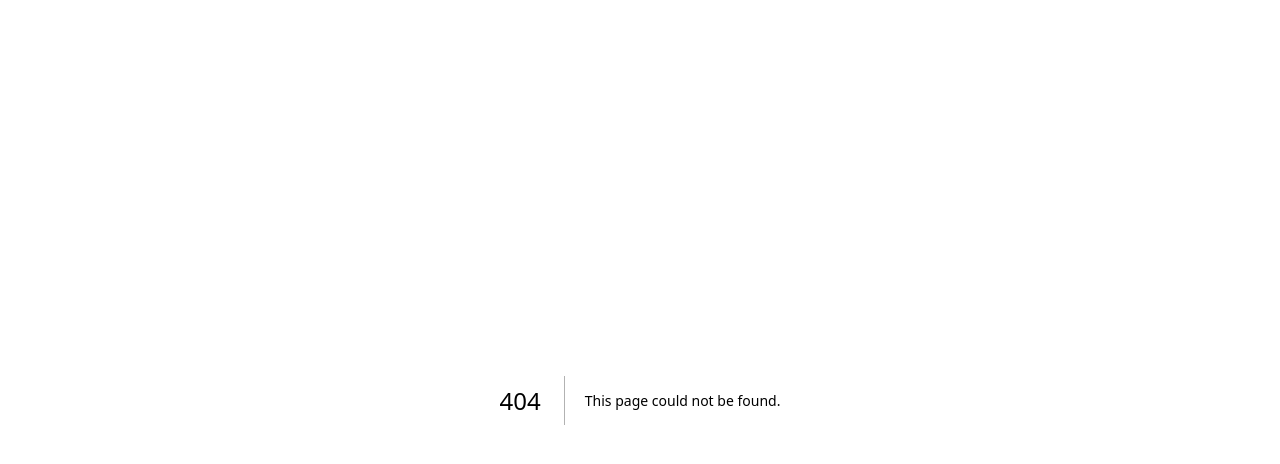
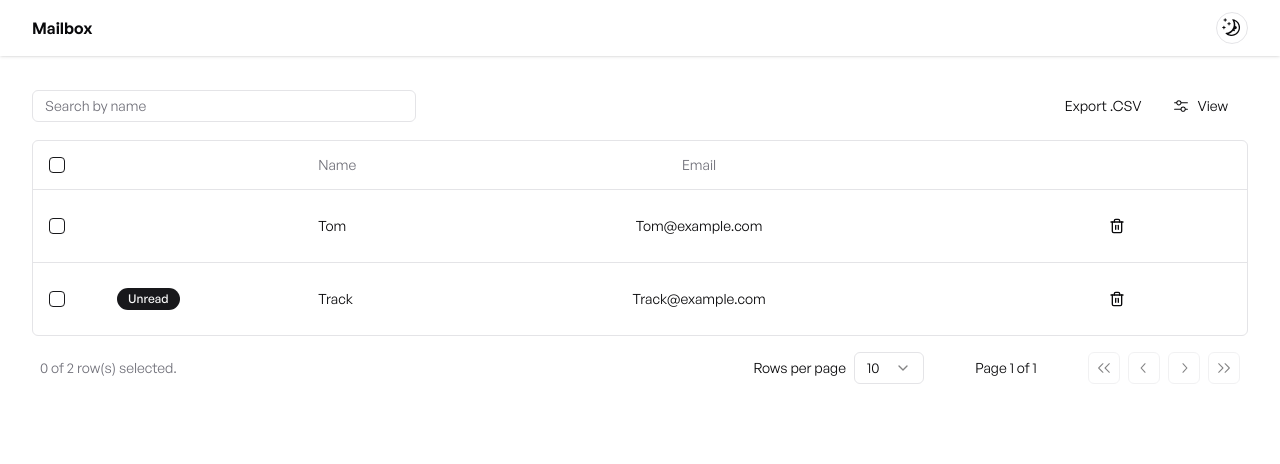
Before and after one commit to AbhirajSinha179/enterprise-workerai, a Next.js app: page /mailbox in a window 1280 px wide. Before the commit this address had no page. Shown: the top 464 px of the page. Built offline with nearby package versions, Linux system fonts and the light colour scheme.

Commit message:
basic mailbox working

```diff
--- a/app/(main)/dashboard/(leads)/data/schema.tsx
+++ b/app/(main)/dashboard/(leads)/data/schema.tsx
@@ -2,7 +2,7 @@ import { z } from "zod"
 
 // We're keeping a simple non-relational schema here.
 // IRL, you will have a schema for your data models.
-export const taskSchema = z.object({
+export const leadsSchema = z.object({
     id: z.string(),
     name: z.string(),
     email: z.string(),
@@ -11,4 +11,4 @@ export const taskSchema = z.object({
     engaged: z.string(),
 })
 
-export type Task = z.infer<typeof taskSchema>
+export type Leads = z.infer<typeof leadsSchema>
--- a/app/(main)/dashboard/(leads)/data/seed.tsx
+++ /dev/null
@@ -1,20 +0,0 @@
-import { faker } from "@faker-js/faker"
-import fs from "fs"
-import path from "path"
-
-import { labels, priorities, statuses } from "./data"
-
-const tasks = Array.from({ length: 100 }, () => ({
-    id: `TASK-${faker.number.int({ min: 1000, max: 9999 })}`,
-    title: faker.hacker.phrase().replace(/^./, (letter) => letter.toUpperCase()),
-    status: faker.helpers.arrayElement(statuses).value,
-    label: faker.helpers.arrayElement(labels).value,
-    priority: faker.helpers.arrayElement(priorities).value,
-}))
-
-fs.writeFileSync(
-    path.join(__dirname, "tasks.json"),
-    JSON.stringify(tasks, null, 2)
-)
-
-console.log("✅ Tasks data generated.")
--- a/app/(main)/dashboard/(leads)/leads/page.tsx
+++ b/app/(main)/dashboard/(leads)/leads/page.tsx
@@ -2,7 +2,7 @@ import Link from "next/link"
 import { z } from "zod"
 import { promises as fs } from "fs"
 import path from "path"
-import { taskSchema } from "@/app/(main)/dashboard/(leads)/data/schema"
+import { leadsSchema } from "@/app/(main)/dashboard/(leads)/data/schema"
 import { ContentLayout } from "@/components/layout/content-layout"
 import { columns } from "@/components/leads/columns"
 import { DataTable } from "@/components/leads/data-table"
@@ -16,17 +16,17 @@ import {
 } from "@/components/ui/breadcrumb"
 
 
-async function getTasks() {
+async function getLeads() {
   const data = await fs.readFile(
-    path.join(process.cwd(), "app/(main)/dashboard/(leads)/data/tasks.json")
+    path.join(process.cwd(), "app/(main)/dashboard/(leads)/data/leads.json")
   )
-  const tasks = JSON.parse(data.toString())
+  const leads = JSON.parse(data.toString())
 
-  return z.array(taskSchema).parse(tasks)
+  return z.array(leadsSchema).parse(leads)
 }
 
 export default async function Leads() {
-  const tasks = await getTasks()
+  const tasks = await getLeads()
   return (
     <ContentLayout title="Leads">
       <Breadcrumb>
--- a/app/(main)/dashboard/mailbox/page.tsx
+++ /dev/null
@@ -1,12 +0,0 @@
-import {
-  Mailbox
-} from "@/components/mailbox/mailbox";
-
-export default function MailboxPage() {
-  return (
-    <main>
-      hemlo
-      <Mailbox />
-    </main>
-  );
-}
--- /dev/null
+++ b/app/(site)/(mailbox)/data/data.tsx
@@ -0,0 +1,15 @@
+
+
+export const unread = [
+    {
+
+
+        value: "yes",
+        number: 1,
+
+    },
+    {
+        value: "no",
+        number: 0,
+    },
+]
--- /dev/null
+++ b/app/(site)/(mailbox)/data/mails.json
@@ -0,0 +1,14 @@
+[
+  {
+    "id": "1",
+    "name": "Tom",
+    "email": "Tom@example.com",
+    "unread": "no"
+  },
+  {
+    "id": "2",
+    "name": "Track",
+    "email": "Track@example.com",
+    "unread": "yes"
+  }
+]
--- /dev/null
+++ b/app/(site)/(mailbox)/data/schema.tsx
@@ -0,0 +1,10 @@
+import { z } from "zod"
+export const mailsSchema = z.object({
+    id: z.string(),
+    name: z.string(),
+    email: z.string(),
+    unread: z.string(),
+
+})
+
+export type Mails = z.infer<typeof mailsSchema>
--- /dev/null
+++ b/app/(site)/(mailbox)/mailbox/page.tsx
@@ -0,0 +1,26 @@
+import { z } from "zod"
+import { promises as fs } from "fs"
+import path from "path"
+import { ContentLayout } from "@/components/layout/content-layout"
+import { DataTable } from "@/components/leads/data-table"
+import { columns } from "@/components/mailbox/columns"
+import { mailsSchema } from "../data/schema"
+
+async function getMails() {
+  const data = await fs.readFile(
+    path.join(process.cwd(), "/app/(site)/(mailbox)/data/mails.json")
+  )
+  const mails = JSON.parse(data.toString())
+
+  return z.array(mailsSchema).parse(mails)
+}
+
+export default async function MailboxPage() {
+  const tasks = await getMails()
+
+  return (
+    <ContentLayout title="Mailbox">
+      <DataTable data={tasks} columns={columns} />
+    </ContentLayout>
+  );
+}
--- a/components/leads/columns.tsx
+++ b/components/leads/columns.tsx
@@ -2,16 +2,16 @@
 import { CheckCircledIcon } from "@radix-ui/react-icons"
 import { ColumnDef } from "@tanstack/react-table"
 import { Trash2 } from "lucide-react"
+import { engaged, statuses } from "@/app/(main)/dashboard/(leads)/data/data"
+import { Leads } from "@/app/(main)/dashboard/(leads)/data/schema"
 import { DataTableColumnHeader } from "@/components/leads/data-table-column-header"
 import { Badge } from "@/components/ui/badge"
 import { Button } from "@/components/ui/button"
 import { Checkbox } from "@/components/ui/checkbox"
-import { engaged, statuses } from "@/app/(main)/dashboard/(leads)/data/data"
-import { Task } from "@/app/(main)/dashboard/(leads)/data/schema"
 function handleDelete(row: any) {
     console.log(`Deleting row with id ${row.id}`)
 }
-export const columns: ColumnDef<Task>[] = [
+export const columns: ColumnDef<Leads>[] = [
     {
         id: "select",
         header: ({ table }) => (
@@ -148,7 +148,6 @@ export const columns: ColumnDef<Task>[] = [
     },
     {
         id: "actions",
-        // header: ({ column }) => <DataTableColumnActions column={column} />,
         cell: ({ row }) => (
             <Button onClick={() => handleDelete(row)} variant="ghost">
                 <Trash2 className="size-4" />
--- /dev/null
+++ b/components/mailbox/columns.tsx
@@ -0,0 +1,108 @@
+"use client"
+import { ColumnDef } from "@tanstack/react-table"
+import { Trash2 } from "lucide-react"
+import { unread } from "@/app/(site)/(mailbox)/data/data"
+import { Mails } from "@/app/(site)/(mailbox)/data/schema"
+import { DataTableColumnHeader } from "@/components/leads/data-table-column-header"
+import { Badge } from "@/components/ui/badge"
+import { Button } from "@/components/ui/button"
+import { Checkbox } from "@/components/ui/checkbox"
+function handleDelete(row: any) {
+    console.log(`Deleting row with id ${row.id}`)
+}
+export const columns: ColumnDef<Mails>[] = [
+    {
+        id: "select",
+        header: ({ table }) => (
+            <Checkbox
+                checked={table.getIsAllPageRowsSelected() || (table.getIsSomePageRowsSelected() && "indeterminate")}
+                onCheckedChange={(value) => table.toggleAllPageRowsSelected(!!value)}
+                aria-label="Select all"
+                className="translate-y-[2px]"
+            />
+        ),
+        cell: ({ row }) => (
+            <Checkbox
+                checked={row.getIsSelected()}
+                onCheckedChange={(value) => row.toggleSelected(!!value)}
+                aria-label="Select row"
+                className="translate-y-[2px]"
+            />
+        ),
+        enableSorting: false,
+        enableHiding: false,
+    },
+    {
+        accessorKey: "unread",
+        header: ({ column }) => (
+            <DataTableColumnHeader
+                column={column}
+                title=""
+                className=" "
+                sortAscending={""}
+                sortDescending={""}
+            />
+        ),
+        cell: ({ row }) => {
+            const engagement = unread.find((engagement) => engagement.value === row.getValue("unread"))
+
+            if (!engagement) {
+                return null
+            }
+
+            return (
+                <div className=" space-x-1">
+                    {engagement.number === 0 ? (
+                        <></>
+                    ) : (
+                        <div className=" flex items-center space-x-1">
+                            <Badge>Unread</Badge>
+                        </div>
+                    )}
+                </div>
+            )
+        },
+        enableSorting: false,
+        enableHiding: false,
+
+    },
+    {
+        accessorKey: "name",
+        header: ({ column }) => (
+            <DataTableColumnHeader
+                column={column}
+                title="Name"
+                className=" flex justify-start  w-[100px]"
+                sortAscending={""}
+                sortDescending={""}
+            />
+        ),
+        cell: ({ row }) => <div className=" flex w-[100px]   justify-start ">{row.getValue("name")}</div>,
+        enableSorting: false,
+        enableHiding: false,
+    },
+    {
+        accessorKey: "email",
+        header: ({ column }) => (
+            <DataTableColumnHeader
+                column={column}
+                title="Email"
+                className=" flex w-[200px] justify-center     "
+                sortAscending={""}
+                sortDescending={""}
+            />
+        ),
+        cell: ({ row }) => <div className="flex w-[200px] justify-center  ">{row.getValue("email")}</div>,
+        enableSorting: false,
+        enableHiding: false,
+    },
+
+    {
+        id: "actions",
+        cell: ({ row }) => (
+            <Button onClick={() => handleDelete(row)} variant="ghost">
+                <Trash2 className="size-4  " />
+            </Button>
+        ),
+    },
+]
```
Also changed, not shown: app/(main)/dashboard/(leads)/data/leads.json (renamed from app/(main)/dashboard/(leads)/data/tasks.json), 1 other file (tests, documents, lock files or other folders).
